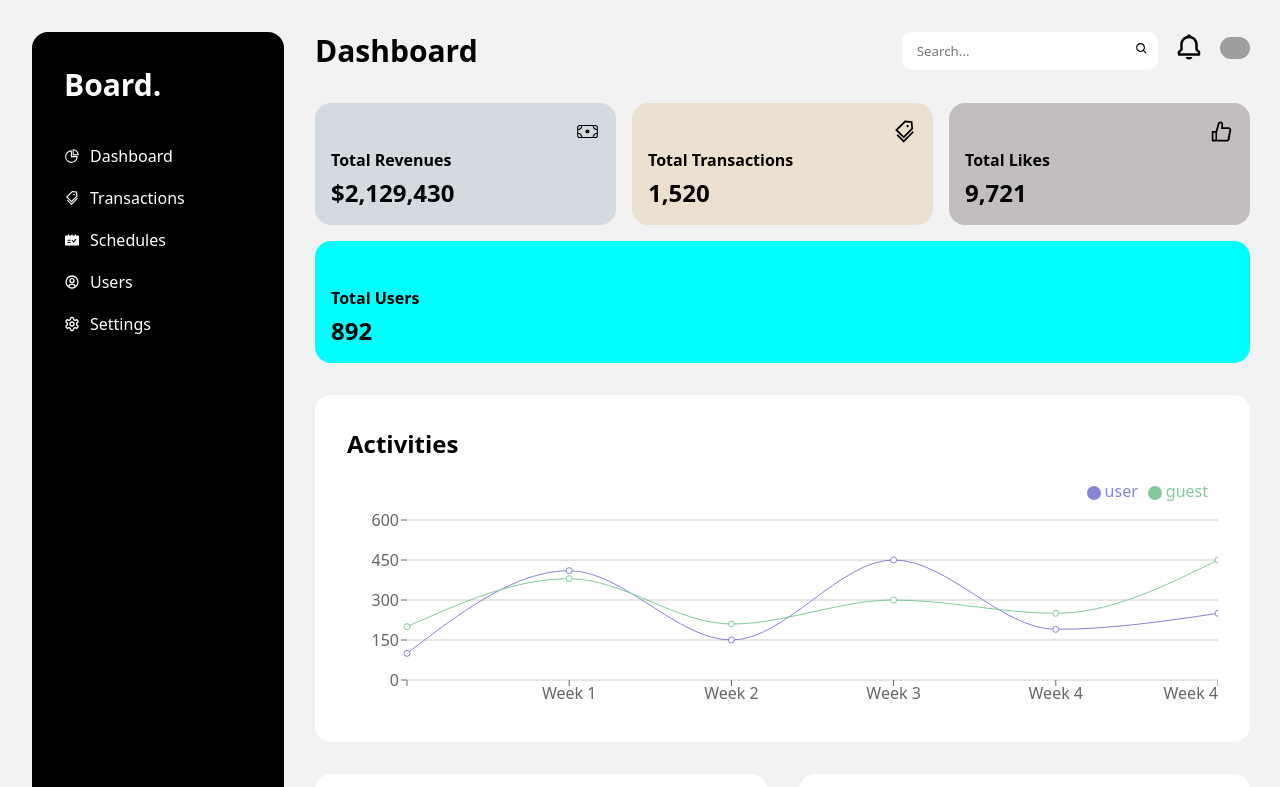
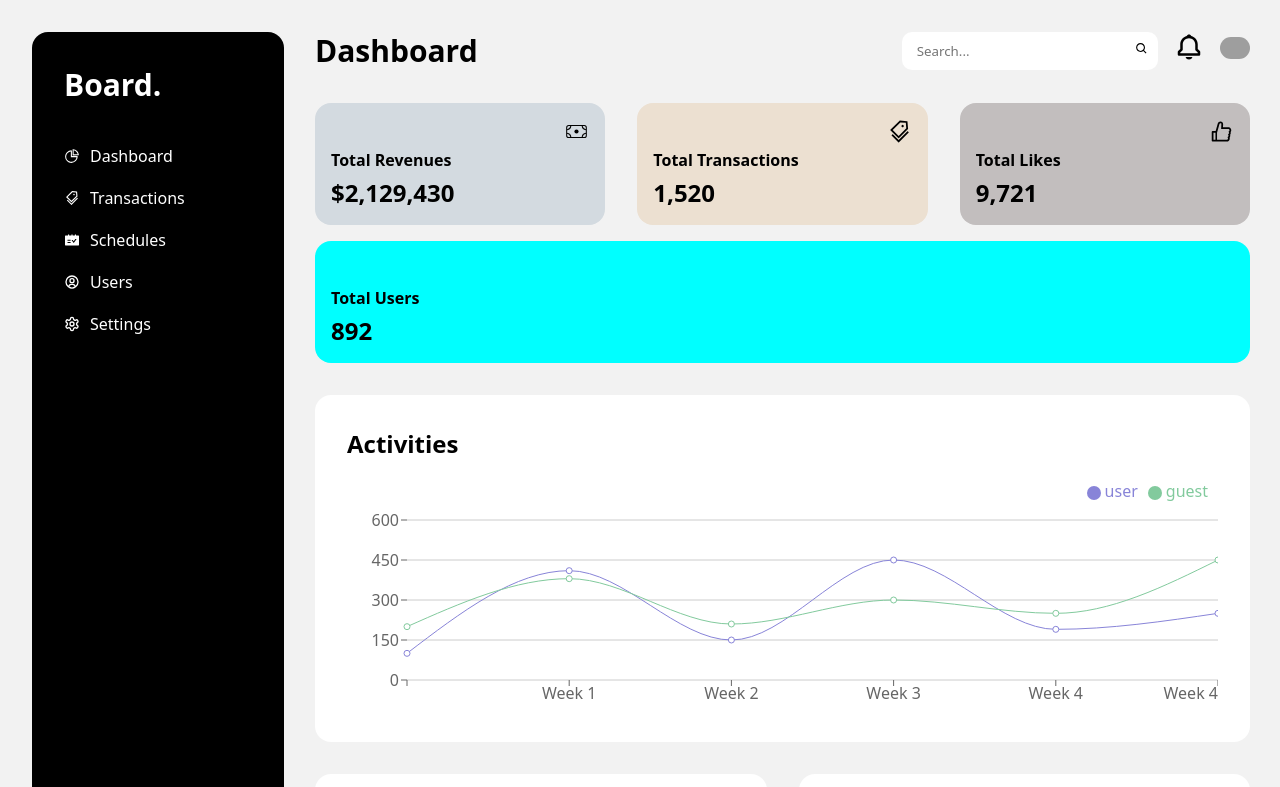
Before and after one commit to SasiSekarP/openinapp_front_end, a React (Create React App) app: page / in a window 1280 px wide. Shown: the top 787 px of the page. Built offline with nearby package versions, Linux system fonts and the light colour scheme; grey boxes are pictures that could not be loaded; some icons are missing.

Commit message:
Update home.css

```diff
--- a/src/style/home.css
+++ b/src/style/home.css
@@ -123,7 +123,7 @@
     display: flex;
     justify-content: space-between;
     padding: 2rem 0px;
-    column-gap: 1rem;
+    column-gap: 2rem;
     row-gap: 1rem;
     flex-wrap: wrap;
 }
```
